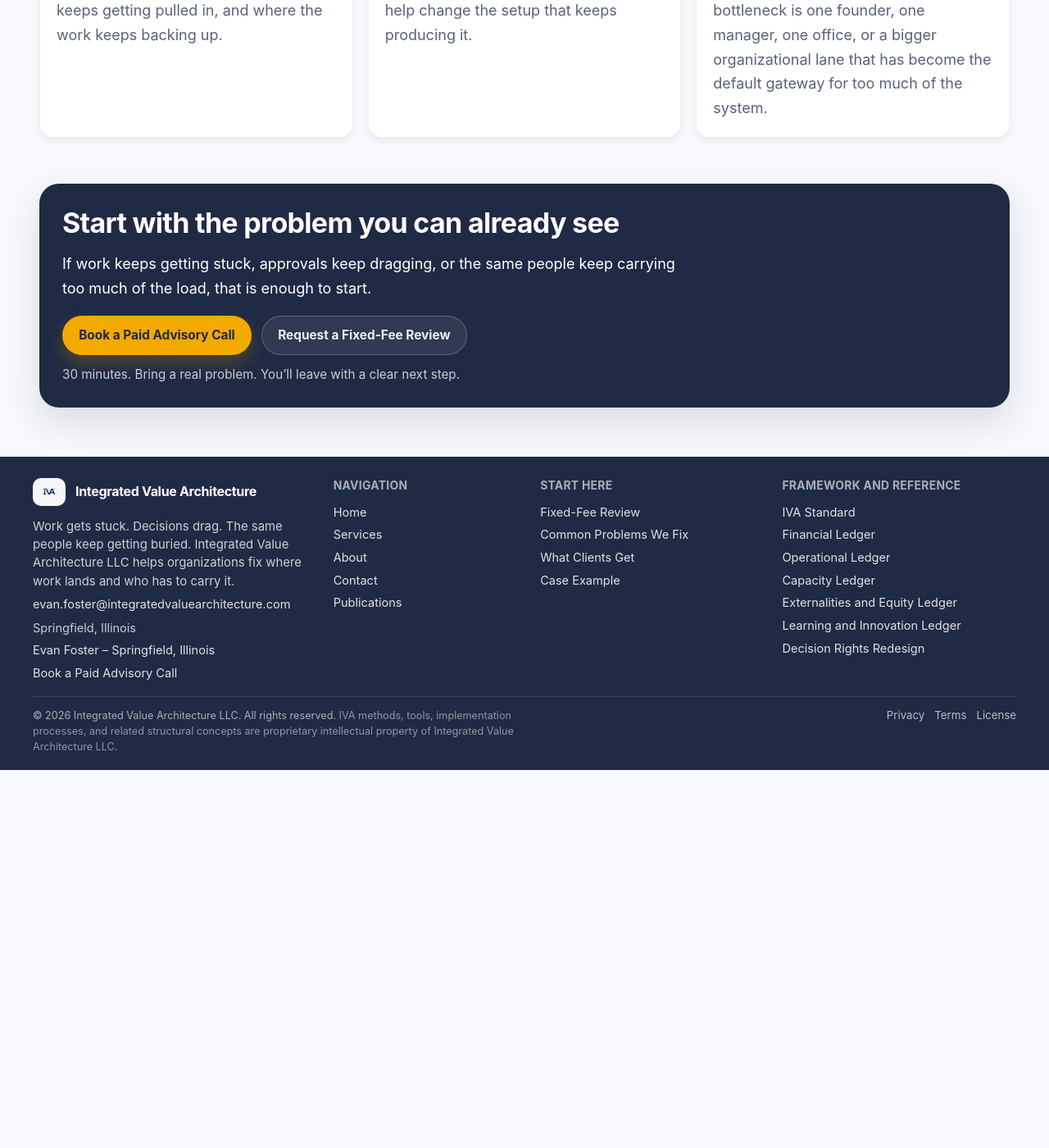
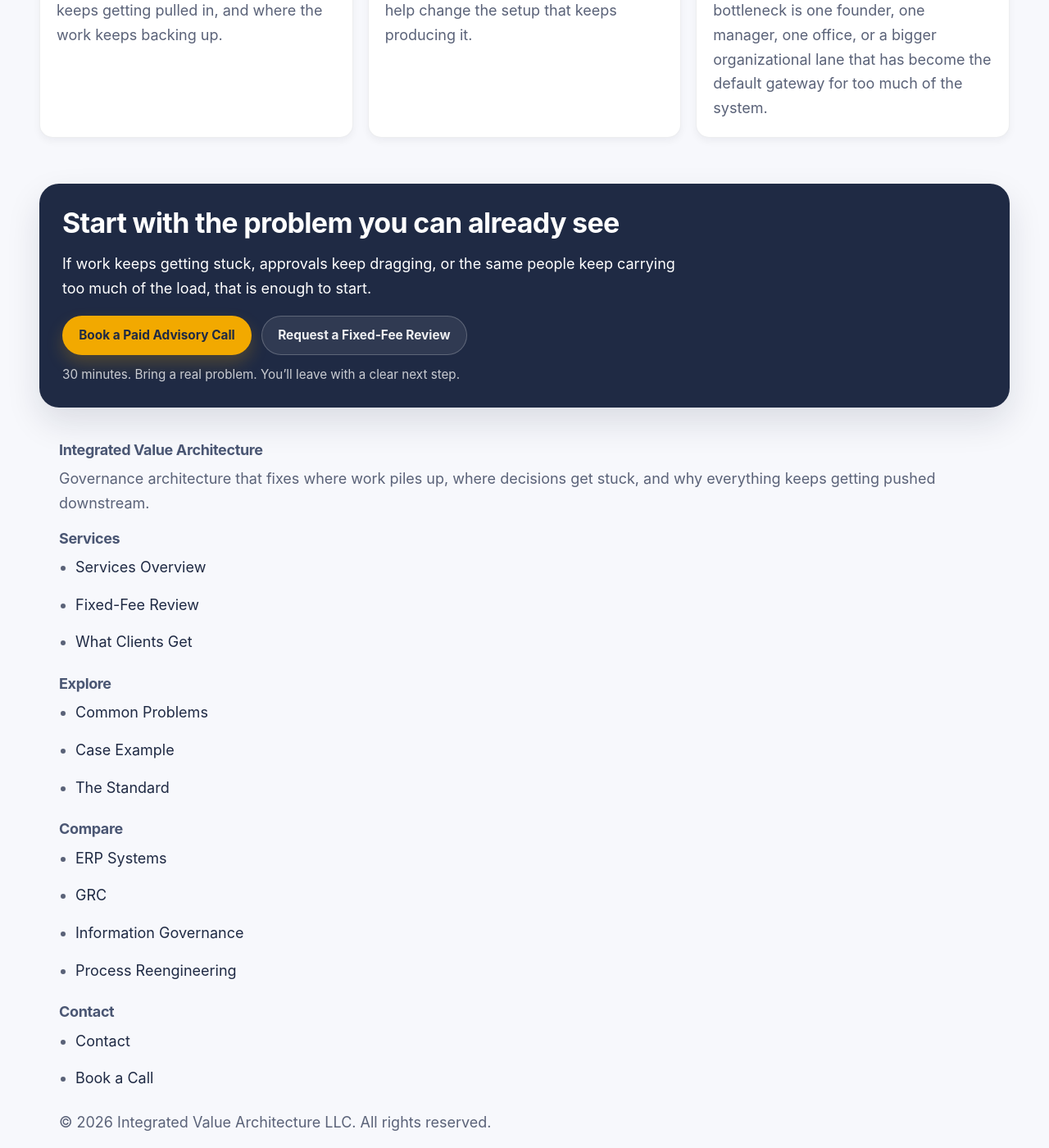
Before and after one commit to efost7873/integratedvaluearchitecture.com, a Jekyll site: the page built from index.html, in a window 1280 px wide and 1400 px high, scrolled down 5106 px. Shown: the whole window at 82% size. Built offline with Jekyll 4.4.1, drawn with Linux system fonts in a browser that asks for light colours; before the commit the page ends 6045 px from its top, so only the background shows below that.

Commit message:
Refactor footer HTML structure and content

```diff
--- a/_includes/footer.html
+++ b/_includes/footer.html
@@ -1,94 +1,55 @@
-<footer class="iva-footer" role="contentinfo">
-  <div class="iva-footer-wrapper">
+<footer class="site-footer">
+  <div class="container footer-inner">
 
-    <div class="iva-footer-grid">
-
-      <!-- Brand + Contact -->
-      <div class="iva-footer-col">
-        <div class="iva-footer-brand">
-          <img
-            src="{{ site.baseurl }}/assets/images/tmlogo.png"
-            alt="Integrated Value Architecture logo"
-            class="iva-footer-logo"
-          >
-          <div class="iva-footer-title">Integrated Value Architecture</div>
+    <div class="footer-col">
+      <h4>Integrated Value Architecture</h4>
+      <p>
+        Governance architecture that fixes where work piles up, where decisions get stuck,
+        and why everything keeps getting pushed downstream.
+      </p>
     </div>
 
-        <p class="iva-footer-desc">
-          Work gets stuck. Decisions drag. The same people keep getting buried.
-          Integrated Value Architecture LLC helps organizations fix where work lands and who has to carry it.
-        </p>
-
-        <a class="iva-footer-link" href="mailto:evan.foster@integratedvaluearchitecture.com">
-          evan.foster@integratedvaluearchitecture.com
-        </a>
-
-        <p class="iva-footer-text">Springfield, Illinois</p>
-
-        <a class="iva-footer-link" href="{{ site.baseurl }}/evan-foster-springfield-il/">
-          Evan Foster – Springfield, Illinois
-        </a>
-
-        <a
-          class="iva-footer-link"
-          href="https://book.ms/b/IntegratedValueArchitectureLLC@integratedvaluearchitecture.com"
-          target="_blank"
-          rel="noopener"
-        >
-          Book a Paid Advisory Call
-        </a>
+    <div class="footer-col">
+      <h4>Services</h4>
+      <ul>
+        <li><a href="/services/">Services Overview</a></li>
+        <li><a href="/fixed-fee-review/">Fixed-Fee Review</a></li>
+        <li><a href="/what-clients-get/">What Clients Get</a></li>
+      </ul>
     </div>
 
-      <!-- Navigation -->
-      <div class="iva-footer-col">
-        <h4 class="iva-footer-heading">Navigation</h4>
-
-        <a class="iva-footer-link" href="{{ site.baseurl }}/">Home</a>
-        <a class="iva-footer-link" href="{{ site.baseurl }}/services/">Services</a>
-        <a class="iva-footer-link" href="{{ site.baseurl }}/about/">About</a>
-        <a class="iva-footer-link" href="{{ site.baseurl }}/contact/">Contact</a>
-        <a class="iva-footer-link" href="{{ site.baseurl }}/publications/">Publications</a>
+    <div class="footer-col">
+      <h4>Explore</h4>
+      <ul>
+        <li><a href="/common-problems/">Common Problems</a></li>
+        <li><a href="/case-founder-concentration-and-structural-load/">Case Example</a></li>
+        <li><a href="/standard/">The Standard</a></li>
+      </ul>
     </div>
 
-      <!-- Start Here -->
-      <div class="iva-footer-col">
-        <h4 class="iva-footer-heading">Start Here</h4>
-
-        <a class="iva-footer-link" href="{{ site.baseurl }}/fixed-fee-review/">Fixed-Fee Review</a>
-        <a class="iva-footer-link" href="{{ site.baseurl }}/common-problems-we-fix/">Common Problems We Fix</a>
-        <a class="iva-footer-link" href="{{ site.baseurl }}/what-clients-get/">What Clients Get</a>
-        <a class="iva-footer-link" href="{{ site.baseurl }}/case-founder-concentration-and-structural-load/">Case Example</a>
+    <div class="footer-col">
+      <h4>Compare</h4>
+      <ul>
+        <li><a href="/compare-erp/">ERP Systems</a></li>
+        <li><a href="/compare-grc/">GRC</a></li>
+        <li><a href="/compare-information-governance/">Information Governance</a></li>
+        <li><a href="/compare-process-reengineering/">Process Reengineering</a></li>
+      </ul>
     </div>
 
-      <!-- Framework and Reference -->
-      <div class="iva-footer-col">
-        <h4 class="iva-footer-heading">Framework and Reference</h4>
-
-        <a class="iva-footer-link" href="{{ site.baseurl }}/standard/">IVA Standard</a>
-        <a class="iva-footer-link" href="{{ site.baseurl }}/finance/">Financial Ledger</a>
-        <a class="iva-footer-link" href="{{ site.baseurl }}/operations/">Operational Ledger</a>
-        <a class="iva-footer-link" href="{{ site.baseurl }}/capacity/">Capacity Ledger</a>
-        <a class="iva-footer-link" href="{{ site.baseurl }}/external/">Externalities and Equity Ledger</a>
-        <a class="iva-footer-link" href="{{ site.baseurl }}/learning/">Learning and Innovation Ledger</a>
-        <a class="iva-footer-link" href="{{ site.baseurl }}/decision-rights-redesign/">Decision Rights Redesign</a>
+    <div class="footer-col">
+      <h4>Contact</h4>
+      <ul>
+        <li><a href="/contact/">Contact</a></li>
+        <li><a href="https://book.ms/b/IntegratedValueArchitectureLLC@integratedvaluearchitecture.com" target="_blank">Book a Call</a></li>
+      </ul>
     </div>
 
   </div>
 
-    <div class="iva-footer-bottom">
-      <div class="iva-footer-legal">
-        © {{ site.time | date: "%Y" }} Integrated Value Architecture LLC. All rights reserved.
-        <span class="iva-footer-ip">
-          IVA methods, tools, implementation processes, and related structural concepts are proprietary intellectual property of Integrated Value Architecture LLC.
-        </span>
-      </div>
-
-      <div class="iva-footer-bottom-links">
-        <a class="iva-footer-link" href="{{ site.baseurl }}/privacy/">Privacy</a>
-        <a class="iva-footer-link" href="{{ site.baseurl }}/terms/">Terms</a>
-        <a class="iva-footer-link" href="{{ site.baseurl }}/license/">License</a>
+  <div class="footer-bottom">
+    <div class="container">
+      <p>&copy; {{ site.time | date: "%Y" }} Integrated Value Architecture LLC. All rights reserved.</p>
     </div>
   </div>
-
-  </div>
 </footer>
```
Lines whose indentation alone changed are shown as unchanged.
